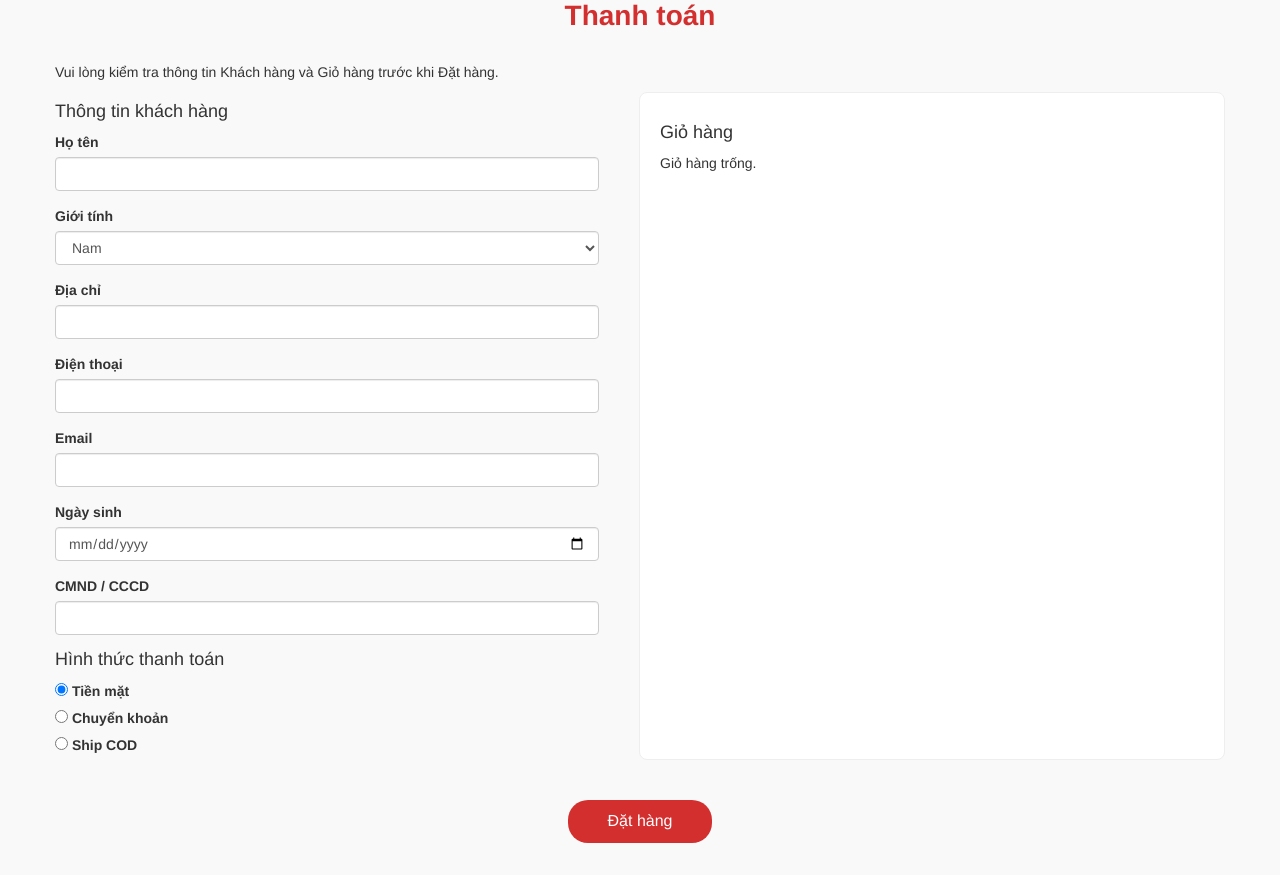
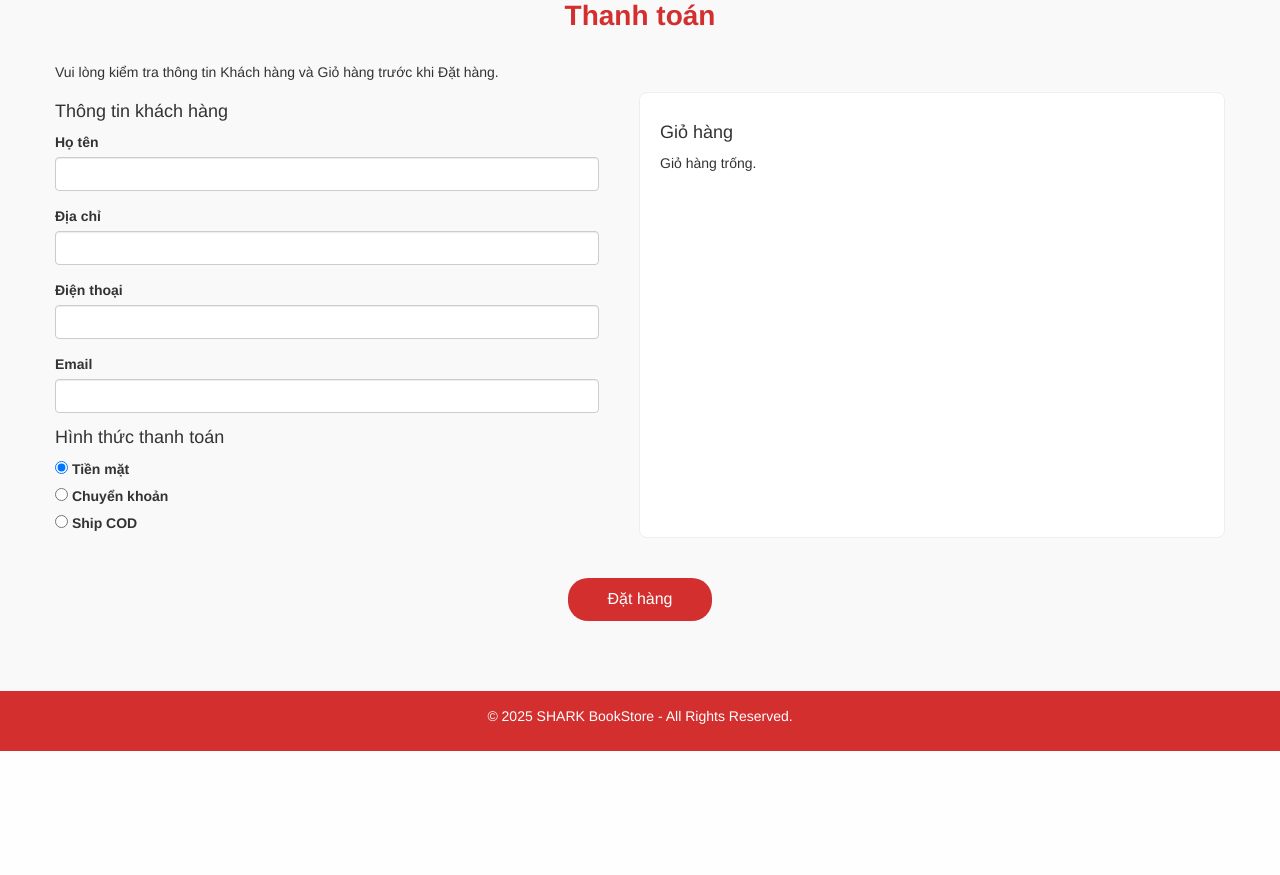
Before and after one commit to BEEMO296/do-an1, a PHP site: page /thanhtoan.php in a window 1280 px wide. Shown: the part 159-1034 px from the top of the page. After the commit the page ends 910 px from the top, so only its background shows below. Run offline with PHP 8.4, Linux system fonts and the light colour scheme; data comes from the database, SQL or seed files in the repository.

Commit message:
làm cho gọn hơn,xóa bớt mấy cái dư thừa

```diff
--- a/thanhtoan.php
+++ b/thanhtoan.php
@@ -3,24 +3,18 @@ session_start();
 require_once 'admin/connect.php';
 include 'header.php';
 
-// Xử lý submit
-if ($_SERVER['REQUEST_METHOD'] === 'POST' && isset($_POST['dat_hang'])) {
-    // Xử lý đặt hàng ở đây (như đã hướng dẫn ở phần trước)
-    // ...
-}
-
-// Tính tổng tiền
 function tinhTong($conn, $cart) {
     $tong = 0;
     if (!empty($cart)) {
         $ids = array_keys($cart);
-        $stmt = $conn->prepare("SELECT MaSach, GiaBan, GiaUuDai FROM sach WHERE MaSach IN (" . implode(',', array_fill(0, count($ids), '?')) . ")");
+        $placeholders = implode(',', array_fill(0, count($ids), '?'));
+        $stmt = $conn->prepare("SELECT MaSach, GiaBan, GiaUuDai FROM sach WHERE MaSach IN ($placeholders)");
         $stmt->bind_param(str_repeat('s', count($ids)), ...$ids);
         $stmt->execute();
         $result = $stmt->get_result();
         while ($row = $result->fetch_assoc()) {
             $gia = ($row['GiaUuDai'] && $row['GiaUuDai'] < $row['GiaBan']) ? $row['GiaUuDai'] : $row['GiaBan'];
-            $tong += $gia * $_SESSION['cart'][$row['MaSach']];
+            $tong += $gia * $cart[$row['MaSach']];
         }
     }
     return $tong;
@@ -57,47 +51,38 @@ function tinhTong($conn, $cart) {
     <form method="post" class="checkout-form">
         <div class="left">
             <h4>Thông tin khách hàng</h4>
-            <div class="form-group">
-                <label>Họ tên</label>
-                <input type="text" name="ten" class="form-control" required>
-            </div>
-            <div class="form-group">
-                <label>Giới tính</label>
-                <select name="gioitinh" class="form-control">
-                    <option value="Nam">Nam</option>
-                    <option value="Nữ">Nữ</option>
-                </select>
-            </div>
-            <div class="form-group">
-                <label>Địa chỉ</label>
-                <input type="text" name="diachi" class="form-control" required>
-            </div>
-            <div class="form-group">
-                <label>Điện thoại</label>
-                <input type="text" name="sdt" class="form-control" required>
-            </div>
-            <div class="form-group">
-                <label>Email</label>
-                <input type="email" name="email" class="form-control">
-            </div>
-            <div class="form-group">
-                <label>Ngày sinh</label>
-                <input type="date" name="ngaysinh" class="form-control">
-            </div>
-            <div class="form-group">
-                <label>CMND / CCCD</label>
-                <input type="text" name="cmnd" class="form-control">
-            </div>
+            <?php
+            $fields = [
+                ['label' => 'Họ tên', 'type' => 'text', 'name' => 'ten'],
+                ['label' => 'Địa chỉ', 'type' => 'text', 'name' => 'diachi'],
+                ['label' => 'Điện thoại', 'type' => 'text', 'name' => 'sdt'],
+                ['label' => 'Email', 'type' => 'email', 'name' => 'email', 'required' => false],
+            ];
+            foreach ($fields as $f) {
+                $required = isset($f['required']) && !$f['required'] ? '' : 'required';
+                echo "<div class='form-group'>
+                        <label>{$f['label']}</label>
+                        <input type='{$f['type']}' name='{$f['name']}' class='form-control' $required>
+                      </div>";
+            }
+            ?>
             <h4>Hình thức thanh toán</h4>
-            <div class="form-check"><input class="form-check-input" type="radio" name="pttt" value="1" checked> <label class="form-check-label">Tiền mặt</label></div>
-            <div class="form-check"><input class="form-check-input" type="radio" name="pttt" value="2"> <label class="form-check-label">Chuyển khoản</label></div>
-            <div class="form-check"><input class="form-check-input" type="radio" name="pttt" value="3"> <label class="form-check-label">Ship COD</label></div>
+            <?php
+            $payments = ['1' => 'Tiền mặt', '2' => 'Chuyển khoản', '3' => 'Ship COD'];
+            foreach ($payments as $val => $label) {
+                $checked = $val == '1' ? 'checked' : '';
+                echo "<div class='form-check'>
+                        <input class='form-check-input' type='radio' name='pttt' value='$val' $checked>
+                        <label class='form-check-label'>$label</label>
+                      </div>";
+            }
+            ?>
         </div>
 
         <div class="right">
             <h4>Giỏ hàng</h4>
             <?php
-            if (!isset($_SESSION['cart']) || count($_SESSION['cart']) === 0) {
+            if (empty($_SESSION['cart'])) {
                 echo "<p>Giỏ hàng trống.</p>";
             } else {
                 $ids = array_keys($_SESSION['cart']);
@@ -106,13 +91,15 @@ function tinhTong($conn, $cart) {
                 $stmt->execute();
                 $result = $stmt->get_result();
                 $tong = 0;
+
                 while ($row = $result->fetch_assoc()) {
                     $soLuong = $_SESSION['cart'][$row['MaSach']];
                     $gia = ($row['GiaUuDai'] && $row['GiaUuDai'] < $row['GiaBan']) ? $row['GiaUuDai'] : $row['GiaBan'];
-                    $tong += $gia * $soLuong;
+                    $thanhTien = $gia * $soLuong;
+                    $tong += $thanhTien;
                     echo "<div class='product-summary'>
                             <div>{$row['TenSach']}</div>
-                            <small>{$gia} × {$soLuong} = " . number_format($gia * $soLuong, 0, ',', '.') . "₫</small>
+                            <small>$gia × $soLuong = " . number_format($thanhTien, 0, ',', '.') . "₫</small>
                           </div>";
                 }
                 echo "<h5>Tổng cộng: <strong>" . number_format($tong, 0, ',', '.') . "₫</strong></h5>";
```
